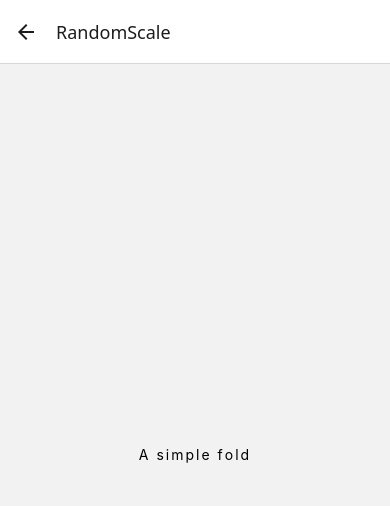
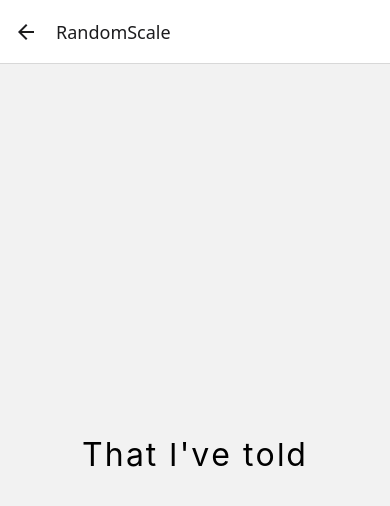
Before and after one commit to gilangFaras/animations-practice, a React Native app: screen /RandomScale in a window 390 px wide. Shown: the top 506 px of the page. Built offline with nearby package versions, Linux system fonts and the light colour scheme.

Commit message:
Random Scale animation done

```diff
--- a/src/randomScale/characters.tsx
+++ b/src/randomScale/characters.tsx
@@ -1,20 +1,62 @@
-import {Text, Animated, StyleSheet} from 'react-native';
-import React from 'react';
+import {Text, Animated, StyleSheet, Easing} from 'react-native';
+import React, {useCallback, useEffect, useRef} from 'react';
 
-const Characters = (props: {character: string}) => {
-  const {character} = props;
+const Characters = (props: {
+  character: string;
+  linesLength: number;
+  currentLine: number;
+}) => {
+  const {character, linesLength, currentLine} = props;
+  const scaleAnimation = useRef(new Animated.Value(0)).current;
+  const opacityAnimation = useRef(new Animated.Value(1)).current;
+
+  // Function to generate random number for animation in delay
+  const randomNumber = (max: number) => {
+    return Math.floor(Math.floor(Math.random() * max));
+  };
+
+  const animationOut = useCallback(() => {
+    // Do animation out after 1 sec delay.
+    Animated.timing(opacityAnimation, {
+      useNativeDriver: false,
+      toValue: 0,
+      duration: 600,
+      easing: Easing.bezier(0.68, -0.01, 0.31, 0.99),
+    }).start();
+  }, [opacityAnimation]);
+
+  const animationIn = useCallback(() => {
+    // reset values
+    opacityAnimation.setValue(1);
+    scaleAnimation.setValue(0);
+
+    Animated.timing(scaleAnimation, {
+      useNativeDriver: false,
+      toValue: 1,
+      duration: 900,
+      easing: Easing.bezier(0.68, -0.01, 0.31, 0.99),
+      delay: 50 * randomNumber(linesLength),
+    }).start(() => {
+      // starts animation out after current animation is done
+      setTimeout(animationOut, 1000);
+    });
+  }, [scaleAnimation, linesLength, animationOut, opacityAnimation]);
+
+  useEffect(() => {
+    animationIn();
+  }, [animationIn, currentLine]);
 
   return (
-    <Animated.View style={[styles.lyrics]}>
-      <Text>{character}</Text>
+    <Animated.View
+      style={{transform: [{scale: scaleAnimation}], opacity: opacityAnimation}}>
+      <Text style={styles.lyrics}>{character}</Text>
     </Animated.View>
   );
 };
 
 const styles = StyleSheet.create({
   lyrics: {
-    fontSize: 26,
-    fontWeight: '500',
+    fontSize: 32,
     paddingVertical: 4,
     paddingRight: 2,
   },
--- a/src/randomScale/index.tsx
+++ b/src/randomScale/index.tsx
@@ -1,5 +1,5 @@
 import {StyleSheet, View} from 'react-native';
-import React, {useState} from 'react';
+import React, {useEffect, useState} from 'react';
 import Characters from './characters';
 
 const lyrics = ['A simple fold', "That I've told", ' myself to erase'];
@@ -7,11 +7,31 @@ const lyrics = ['A simple fold', "That I've told", ' myself to erase'];
 const RandomScale = () => {
   const [currentLine, setCurrentLine] = useState(0);
 
+  useEffect(() => {
+    // Add timeout to set new lyric active line
+    // will continue the animation into the next lyric line in 8 seconds
+    const timer = setTimeout(() => {
+      if (currentLine < lyrics.length - 1) {
+        setCurrentLine(currentLine + 1);
+      }
+    }, 4000);
+
+    // timeout cleanup
+    return () => clearTimeout(timer);
+  }, [currentLine]);
+
   return (
     <View style={styles.container}>
       <View style={styles.lines}>
         {lyrics[currentLine].split('').map((char, index) => {
-          return <Characters key={index} character={char} />;
+          return (
+            <Characters
+              key={index}
+              character={char}
+              linesLength={lyrics[currentLine].length}
+              currentLine={currentLine}
+            />
+          );
         })}
       </View>
     </View>
@@ -21,7 +41,7 @@ const RandomScale = () => {
 const styles = StyleSheet.create({
   container: {
     flex: 1,
-    justifyContent:'center',
+    justifyContent: 'center',
     alignItems: 'center',
   },
   lines: {
```
